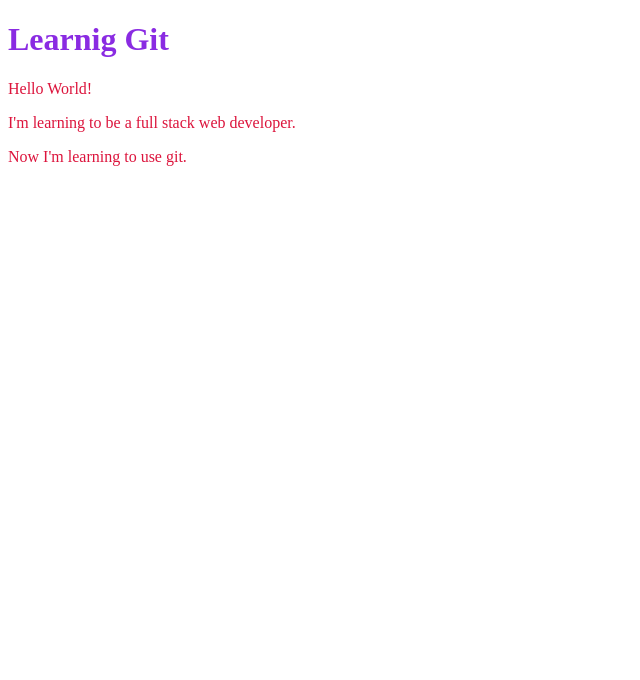
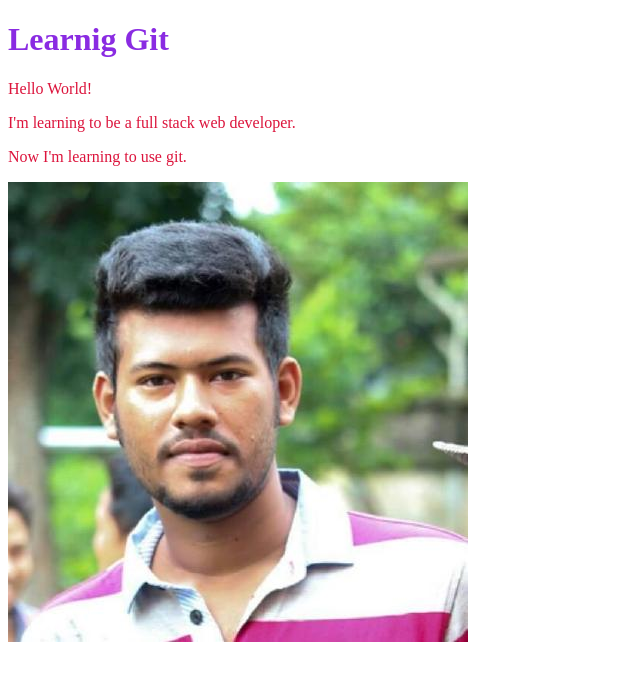
Before and after one commit to mashruf/make-repo-practice, a plain HTML site: page index.html in a window 1280 px wide. Shown: the whole page, without its empty margins (0-640 px from the left). Drawn offline with Linux system fonts and the light colour scheme.

Commit message:
image added

```diff
--- a/index.html
+++ b/index.html
@@ -13,5 +13,6 @@
     <p>Hello World!</p>
     <P>I'm learning to be a full stack web developer.</P>
     <p>Now I'm learning to use git.</p>
+    <img src="rohon.jpg" alt="rohon">
 </body>
 </html>
```
Also changed, not shown: rohon.jpg (added).
